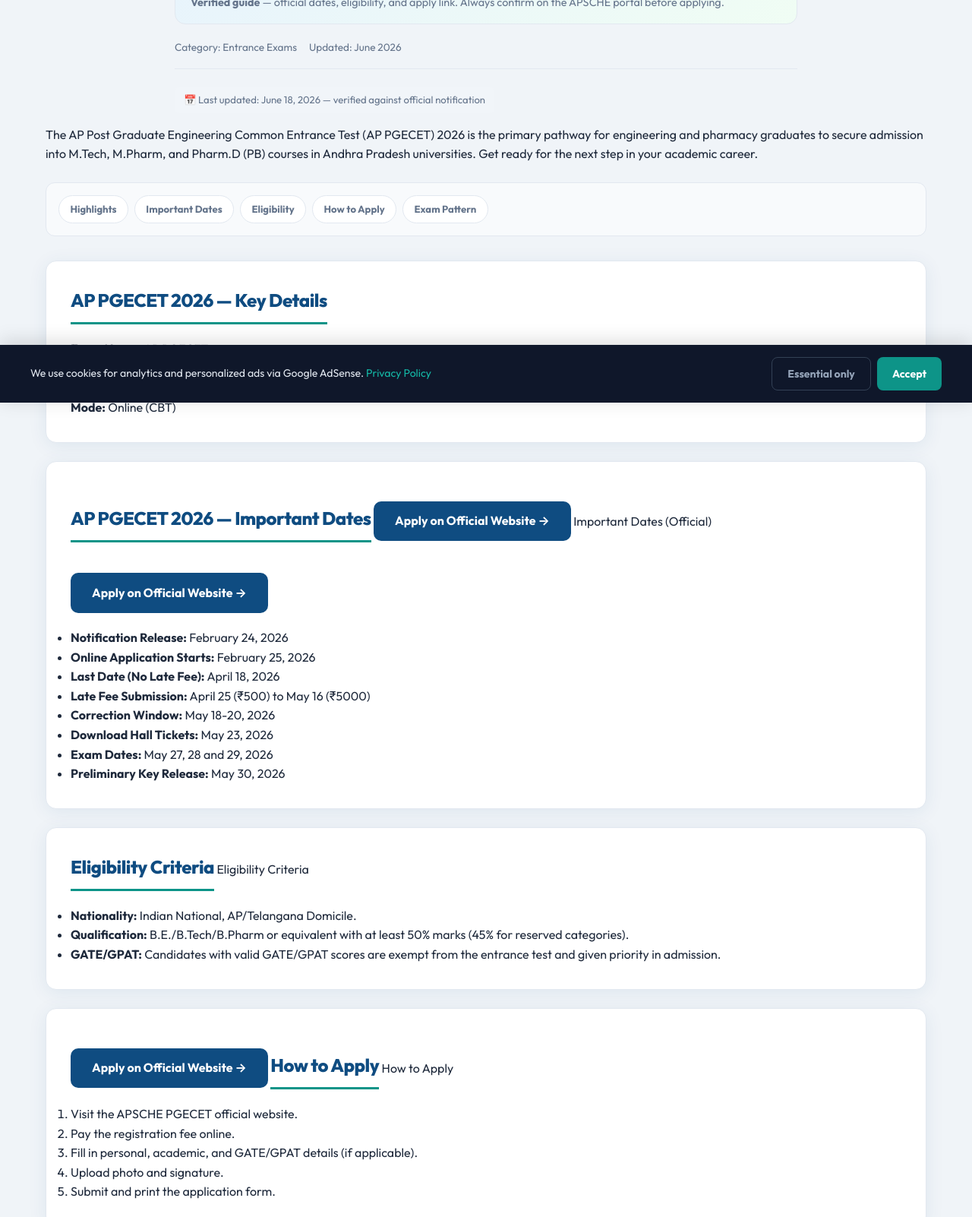
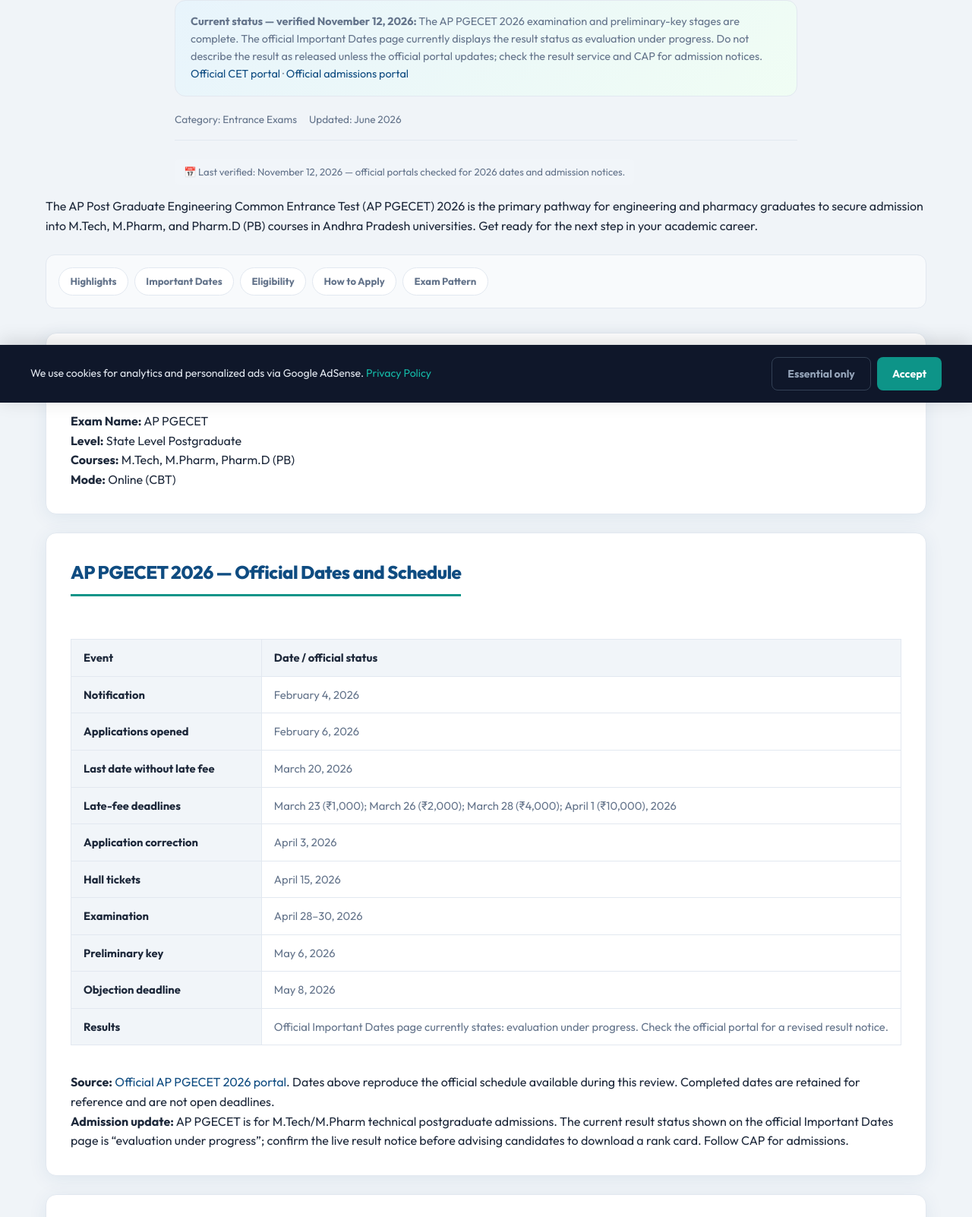
Before and after one commit to Rock682/easy-application, a website: page ap-pgecet-2026/index.html in a window 1280 px wide. Shown: the part 270-1872 px from the top of the page at 76% size. Drawn offline with Linux system fonts and the light colour scheme.

Commit message:
Update AP PGECET 2026 official dates and admission status (Nov 12, 2026)

```diff
--- a/ap-pgecet-2026/index.html
+++ b/ap-pgecet-2026/index.html
@@ -5,9 +5,8 @@
     <meta charset="UTF-8">
     <meta name="google-adsense-account" content="ca-pub-4594881398958191">
     <meta name="viewport" content="width=device-width, initial-scale=1.0">
-    <title>AP PGECET 2026 Notification: Exam Dates (May 27 - 29), Registration (Feb 25) | EasyApplications</title>
-    <meta name="description"
-        content="AP PGECET 2026 Notification Released: Registration starts Feb 25, 2026. Exam dates: May 27, 28 & 29. Get official schedules for M.Tech/M.Pharm admissions in AP.">
+    <title>AP PGECET 2026 Exam Results & MTech MPharm Admission Status | EasyApplications</title>
+    <meta name="description" content="AP PGECET 2026 official dates, preliminary key, result status, rank-card services and M.Tech/M.Pharm admission updates.">
     <meta name="keywords"
         content="AP PGECET 2026 Notification, AP PGECET 2026 Exam Date, M.Tech Admission AP 2026, M.Pharm Admission AP, AP PGECET Registration, GATE Exemplted PGECET, AP PGECET 2026 Exam Date, GATE vs AP PGECET, M.Tech Admission Notification, GPAT Qualified PGECET">
     <link rel="canonical" href="https://easyapplications.in/ap-pgecet-2026/">
@@ -19,14 +18,14 @@
     <!-- Open Graph -->
     <meta property="og:type" content="article">
     <meta property="og:url" content="https://easyapplications.in/ap-pgecet-2026/">
-    <meta property="og:title" content="AP PGECET 2026: Official Notification (Expected) & Exam Dates">
+    <meta property="og:title" content="AP PGECET 2026 Exam Results & MTech MPharm Admission Status | EasyApplications">>
     <meta property="og:description"
         content="Complete guide to AP PGECET 2026. Check eligibility, exam pattern, and anticipated dates for M.Tech & M.Pharm admissions.">
     <meta property="og:image" content="https://easyapplications.in/ap-pgecet-2026-hero.png">
     <!-- Twitter -->
     <meta property="twitter:card" content="summary_large_image">
     <meta property="twitter:url" content="https://easyapplications.in/ap-pgecet-2026/">
-    <meta property="twitter:title" content="AP PGECET 2026: Official Notification (Expected) & Exam Dates">
+    <meta property="twitter:title" content="AP PGECET 2026 Exam Results & MTech MPharm Admission Status | EasyApplications">>
     <meta property="twitter:description"
         content="Complete guide to AP PGECET 2026. Check eligibility, exam pattern, and anticipated dates for M.Tech & M.Pharm admissions.">
     <meta property="twitter:image" content="https://easyapplications.in/ap-pgecet-2026-hero.png">
@@ -39,13 +38,13 @@
     {
       "@context": "https://schema.org",
       "@type": "Article",
-      "headline": "AP PGECET 2026: Official Notification (Expected) & Exam Dates",
-      "description": "AP PGECET 2026 Notification Released: Registration starts Feb 25, 2026. Exam dates: May 27, 28 & 29. Get official schedules for M.Tech/M.Pharm admissions in AP.",
+      "headline": "AP PGECET 2026 Exam Results & MTech MPharm Admission Status | EasyApplications",
+      "description": "AP PGECET 2026 official dates, preliminary key, result status, rank-card services and M.Tech/M.Pharm admission updates.",
       "image": "https://easyapplications.in/ap-pgecet-2026-hero.png",
       "author": { "@type": "Organization", "name": "Easy Applications" },
       "publisher": { "@type": "Organization", "name": "Easy Applications", "logo": { "@type": "ImageObject", "url": "https://easyapplications.in/logo.png" } },
       "datePublished": "2026-01-18",
-      "dateModified": "2026-06-18",
+      "dateModified": "2026-11-12",
       "mainEntityOfPage": "https://easyapplications.in/ap-pgecet-2026/"
     }
     </script>
@@ -68,7 +67,7 @@
       "startDate": "2026-05-27",
       "endDate": "2026-05-29",
       "eventAttendanceMode": "https://schema.org/OfflineEventAttendanceMode",
-      "eventStatus": "https://schema.org/EventScheduled",
+      "eventStatus": "https://schema.org/EventCompleted",
       "location": {
         "@type": "Place",
         "name": "Andhra Pradesh",
@@ -117,13 +116,13 @@
                 <span>AP PGECET 2026</span>
             </nav>
 
-            <h1>AP PGECET 2026: Official Notification (Expected) & Exam Dates</h1>
-            <div class="content-banner"><strong>Verified guide</strong> — official dates, eligibility, and apply link. Always confirm on the APSCHE portal before applying.</div>
+            <h1>AP PGECET 2026 Exam Results & MTech MPharm Admission Status</h1>
+            <div class="content-banner"><strong>Current status — verified November 12, 2026:</strong> The AP PGECET 2026 examination and preliminary-key stages are complete. The official Important Dates page currently displays the result status as evaluation under progress. Do not describe the result as released unless the official portal updates; check the result service and CAP for admission notices. <a href="https://cets.apsche.ap.gov.in/pgecet/UI/ImportantDates" target="_blank" rel="noopener noreferrer">Official CET portal</a> · <a href="https://cap.apcfss.in/" target="_blank" rel="noopener noreferrer">Official admissions portal</a></div>
             <div class="article-meta">
                 <span>Category: Entrance Exams</span>
                 <span>Updated: June 2026</span>
             </div>
-            <p class="last-updated" role="status">📅 Last updated: June 18, 2026 — verified against official notification</p>
+            <p class="last-updated" role="status">📅 Last verified: November 12, 2026 — official portals checked for 2026 dates and admission notices.</p>
 
             <aside class="ad-slot ad-slot--responsive" data-ad-key="ARTICLE_TOP" data-ad-format="auto" aria-label="Advertisement">
             <p class="ad-label">Advertisement</p>
@@ -144,10 +143,22 @@
             </section>
 
             <section id="dates">
-                <h2>AP PGECET 2026 — Important Dates</h2>
-                <a href="https://cets.apsche.ap.gov.in/PGECET/PGECET/PGECET_HomePage" class="apply-btn" target="_blank" rel="noopener noreferrer">Apply on Official Website →</a>
-                Important Dates (Official) <a href="https://cets.apsche.ap.gov.in/PGECET/PGECET/PGECET_HomePage" class="apply-btn" target="_blank" rel="noopener noreferrer">Apply on Official Website →</a> <ul> <li><strong>Notification Release:</strong> February 24, 2026</li> <li><strong>Online Application Starts:</strong> February 25, 2026</li> <li><strong>Last Date (No Late Fee):</strong> April 18, 2026</li> <li><strong>Late Fee Submission:</strong> April 25 (₹500) to May 16 (₹5000)</li> <li><strong>Correction Window:</strong> May 18-20, 2026</li> <li><strong>Download Hall Tickets:</strong> May 23, 2026</li> <li><strong>Exam Dates:</strong> May 27, 28 and 29, 2026</li> <li><strong>Preliminary Key Release:</strong> May 30, 2026</li> </ul>
-            </section>
+<h2>AP PGECET 2026 — Official Dates and Schedule</h2>
+<div class="table-scroll"><table class="info-table dates-table"><thead><tr><th>Event</th><th>Date / official status</th></tr></thead><tbody>
+<tr><th scope="row">Notification</th><td>February 4, 2026</td></tr>
+<tr><th scope="row">Applications opened</th><td>February 6, 2026</td></tr>
+<tr><th scope="row">Last date without late fee</th><td>March 20, 2026</td></tr>
+<tr><th scope="row">Late-fee deadlines</th><td>March 23 (₹1,000); March 26 (₹2,000); March 28 (₹4,000); April 1 (₹10,000), 2026</td></tr>
+<tr><th scope="row">Application correction</th><td>April 3, 2026</td></tr>
+<tr><th scope="row">Hall tickets</th><td>April 15, 2026</td></tr>
+<tr><th scope="row">Examination</th><td>April 28–30, 2026</td></tr>
+<tr><th scope="row">Preliminary key</th><td>May 6, 2026</td></tr>
+<tr><th scope="row">Objection deadline</th><td>May 8, 2026</td></tr>
+<tr><th scope="row">Results</th><td>Official Important Dates page currently states: evaluation under progress. Check the official portal for a revised result notice.</td></tr>
+</tbody></table></div>
+<p><strong>Source:</strong> <a href="https://cets.apsche.ap.gov.in/pgecet/UI/ImportantDates" target="_blank" rel="noopener noreferrer">Official AP PGECET 2026 portal</a>. Dates above reproduce the official schedule available during this review. Completed dates are retained for reference and are not open deadlines.</p>
+<p><strong>Admission update:</strong> AP PGECET is for M.Tech/M.Pharm technical postgraduate admissions. The current result status shown on the official Important Dates page is “evaluation under progress”; confirm the live result notice before advising candidates to download a rank card. Follow CAP for admissions.</p>
+</section>
 
             <aside class="ad-slot ad-slot--infeed" data-ad-key="ARTICLE_MID" data-ad-format="auto" aria-label="Advertisement">
             <p class="ad-label">Advertisement</p>
@@ -160,7 +171,7 @@
             </section>
 
             <section id="application">
-                <a href="https://cets.apsche.ap.gov.in/PGECET/PGECET/PGECET_HomePage" class="apply-btn" target="_blank" rel="noopener noreferrer">Apply on Official Website →</a>
+                <a href="https://cets.apsche.ap.gov.in/PGECET/PGECET/PGECET_HomePage" class="apply-btn" target="_blank" rel="noopener noreferrer">Open Official CET Portal →</a>
                 <h2>How to Apply</h2>
                 How to Apply <ol> <li>Visit the APSCHE PGECET official website.</li> <li>Pay the registration fee online.</li> <li>Fill in personal, academic, and GATE/GPAT details (if applicable).</li> <li>Upload photo and signature.</li> <li>Submit and print the application form.</li> </ol>
             </section>
```
